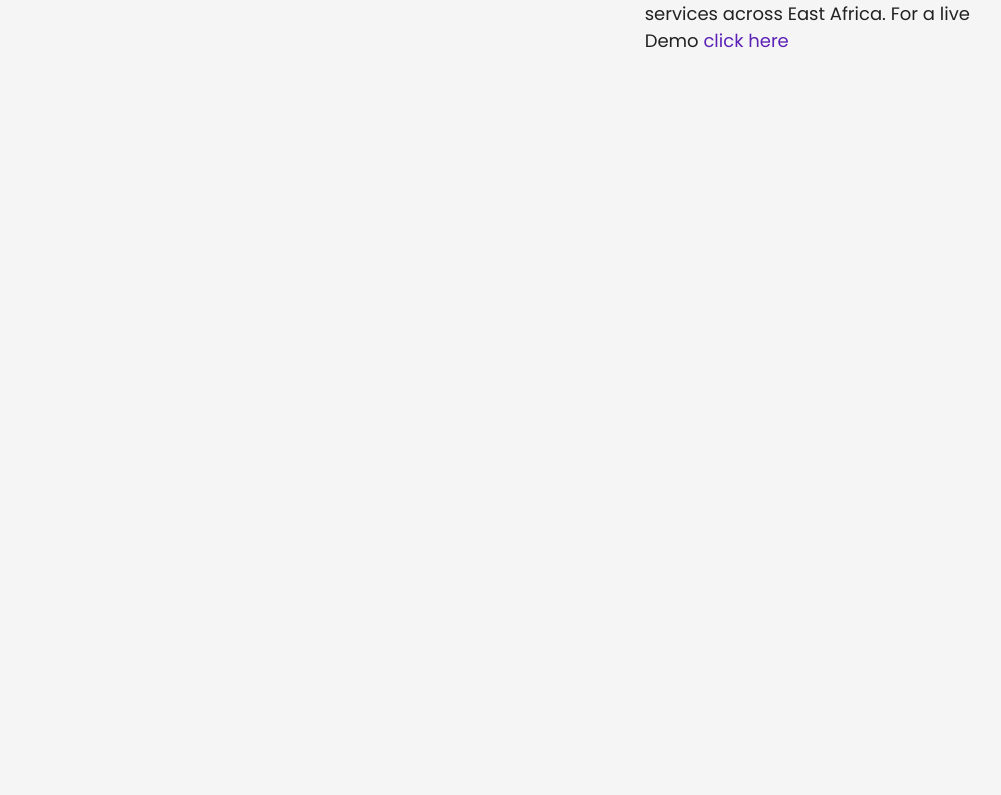
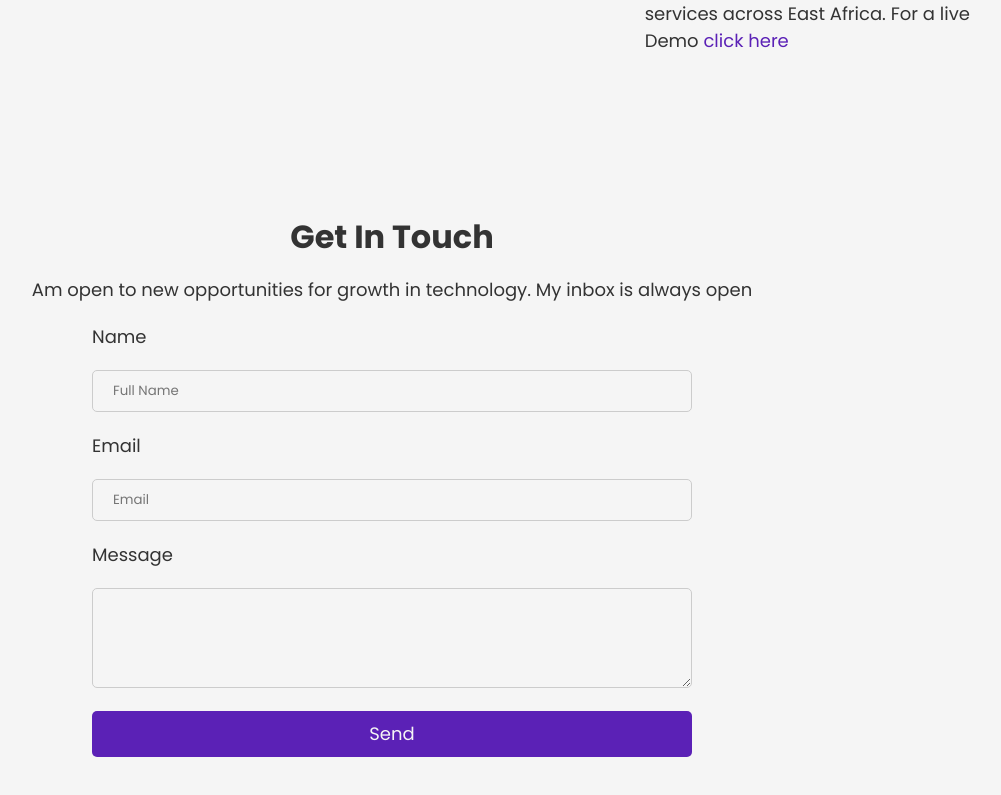
Before and after one commit to kalema1/myPortfolio, a React (Vite) app: page / in a window 1280 px wide. Shown: the part 1951-2746 px from the top of the page, without its empty margins (248-1249 px from the left). Before the commit the page ends 2169 px from the top, so only its background shows below. Built offline with nearby package versions, Linux system fonts and the light colour scheme.

Commit message:
feat(contact section): add a section for contact
- created a Contacts component to contain the contacts jsx.
- created a contact form.
- added logic to contact component to be able to send an email.
- added styles to the Contacts component.

```diff
--- a/package.json
+++ b/package.json
@@ -10,6 +10,7 @@
     "preview": "vite preview"
   },
   "dependencies": {
+    "@emailjs/browser": "^4.2.0",
     "react": "^18.2.0",
     "react-dom": "^18.2.0",
     "react-icons": "^5.0.1",
--- a/src/App.jsx
+++ b/src/App.jsx
@@ -1,4 +1,5 @@
 import About from "./About";
+import Contants from "./Contants";
 import Header from "./Header";
 import Hero from "./Hero";
 import ProjectList from "./ProjectList";
@@ -10,6 +11,7 @@ export default function App() {
       <Hero />
       <About />
       <ProjectList />
+      <Contants />
     </>
   );
 }
--- /dev/null
+++ b/src/Contants.jsx
@@ -0,0 +1,60 @@
+import { useRef } from "react";
+import emailjs from "@emailjs/browser";
+
+/**
+ * Contants component
+ */
+export default function Contants() {
+  const form = useRef();
+
+  function handleSendEmail(event) {
+    event.preventDefault();
+
+    emailjs
+      .sendForm("service_kdkd3gh", "template_2uhrljg", form.current, {
+        publicKey: "lNx1paLr6HW7LUWvl",
+      })
+      .then(
+        () => {
+          console.log("SUCCESS!");
+        },
+        (error) => {
+          console.log("FAILED...", error.text);
+        }
+      );
+  }
+  return (
+    <section className="contacts-section">
+      <div className="container">
+        <div className="heading-container">
+          <h2 className="heading-secondary">Get In Touch</h2>
+          <p className="paragraph">
+            Am open to new opportunities for growth in technology. My inbox is
+            always open
+          </p>
+        </div>
+        <div className="contact-form-container">
+          <form ref={form} onSubmit={handleSendEmail}>
+            <label className="paragraph">Name</label>
+            <input
+              className="input"
+              type="text"
+              name="user_name"
+              placeholder="Full Name"
+            />
+            <label className="paragraph">Email</label>
+            <input
+              className="input"
+              type="email"
+              name="user_email"
+              placeholder="Email"
+            />
+            <label className="paragraph">Message</label>
+            <textarea className="text-area" name="message" />
+            <button className="btn">Send</button>
+          </form>
+        </div>
+      </div>
+    </section>
+  );
+}
--- a/src/ProjectList.jsx
+++ b/src/ProjectList.jsx
@@ -5,7 +5,7 @@ export default function ProjectList() {
   return (
     <section className="project-section">
       <div className="container">
-        <div className="project-heading-container">
+        <div className="heading-container">
           <h2 className="heading-secondary">My Amazing Work</h2>
           <p className="paragraph margin-bottom-3rem">
             Please take a look at the projects have worked on.
--- a/src/index.css
+++ b/src/index.css
@@ -3,9 +3,11 @@
 :root {
   --bg-color-0: #f5f5f5;
   --bg-color-1: white;
-  --color-primary: #222;
+  --color-primary: #333;
   --color-2: #5b21b6;
   --ft-family-primary: "Poppins", sans-serif;
+  --border-color: #ccc;
+  --color-purple-500: #3b0764;
 }
 html {
   font-size: 62.5%;
@@ -66,6 +68,10 @@ html {
 
 .bold-font {
   font-weight: 600;
+}
+
+.heading-container {
+  text-align: center;
 }
 
 /**************************************************************************************/
@@ -209,10 +215,6 @@ a:hover {
   margin: 14.4rem 0;
 }
 
-.project-heading-container {
-  text-align: center;
-}
-
 .item-img-container {
   margin-bottom: 3rem;
 }
@@ -232,3 +234,49 @@ li::marker {
 .project-url:hover {
   color: var(--color-primary);
 }
+
+/**************************************************************************************/
+/****CONTACTS SECTION***************/
+/**************************************************************************************/
+
+.contacts-section {
+  margin: 14.4rem 0;
+}
+.contact-form-container {
+  max-width: 60rem;
+  margin: 0 auto;
+}
+
+.input {
+  width: 100%;
+  padding: 1.2rem 2rem;
+  margin: 2rem 0;
+  display: inline-block;
+  border: 1px solid var(--border-color);
+  border-radius: 0.5rem;
+  outline: none;
+}
+
+.text-area {
+  width: 100%;
+  height: 10rem;
+  padding: 1.2rem 2rem;
+  margin: 2rem 0;
+  display: inline-block;
+  border: 1px solid var(--border-color);
+  border-radius: 0.5rem;
+}
+.btn {
+  width: 100%;
+  padding: 1.2rem 0;
+  border-radius: 0.5rem;
+  font-size: 1.8rem;
+  border: none;
+  background-color: var(--color-2);
+  color: var(--bg-color-0);
+  cursor: pointer;
+  transition: 0.3s;
+}
+.btn:hover {
+  background-color: var(--color-purple-500);
+}
```
Also changed, not shown: 1 other file (tests, documents, lock files or other folders).
